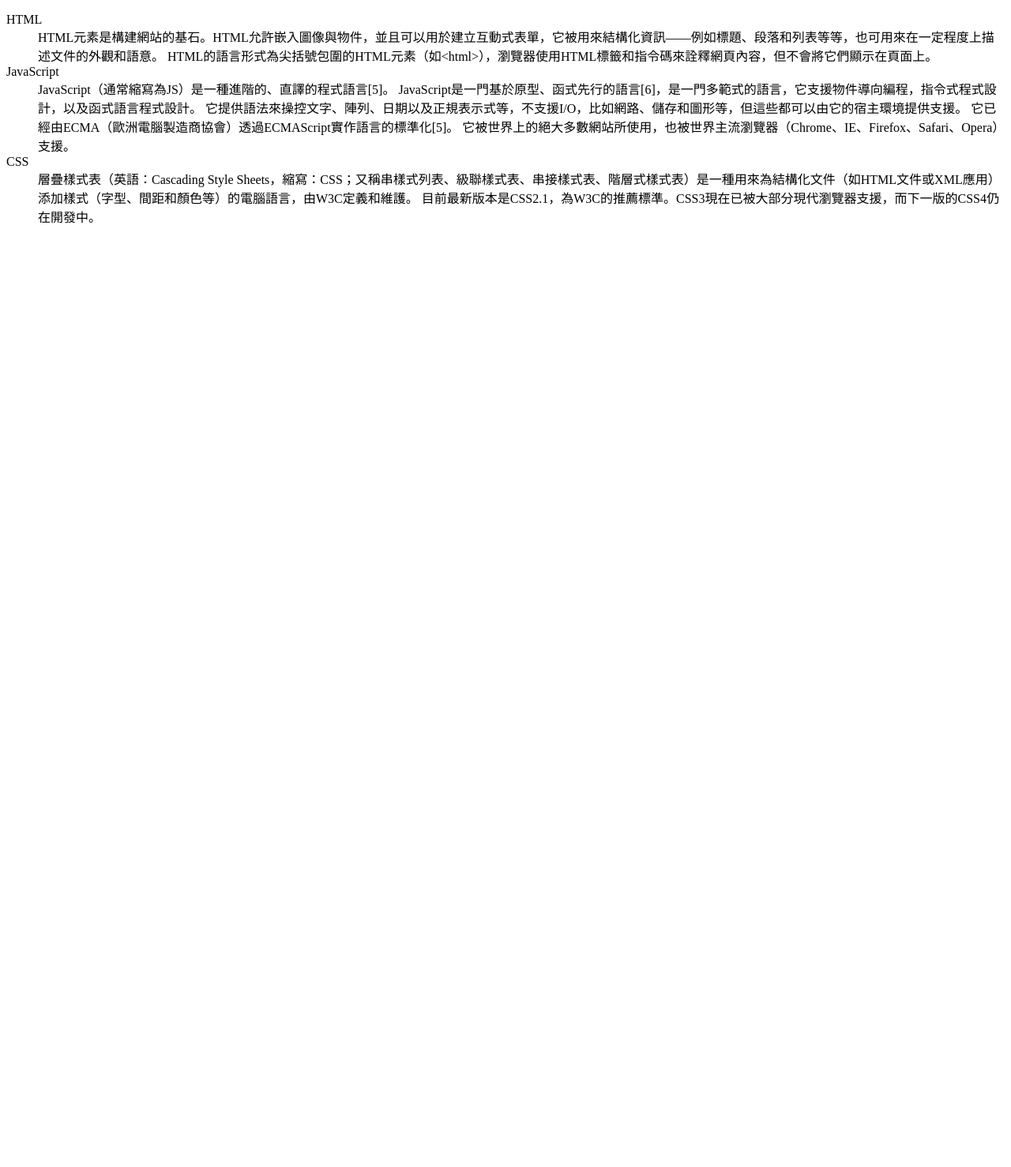
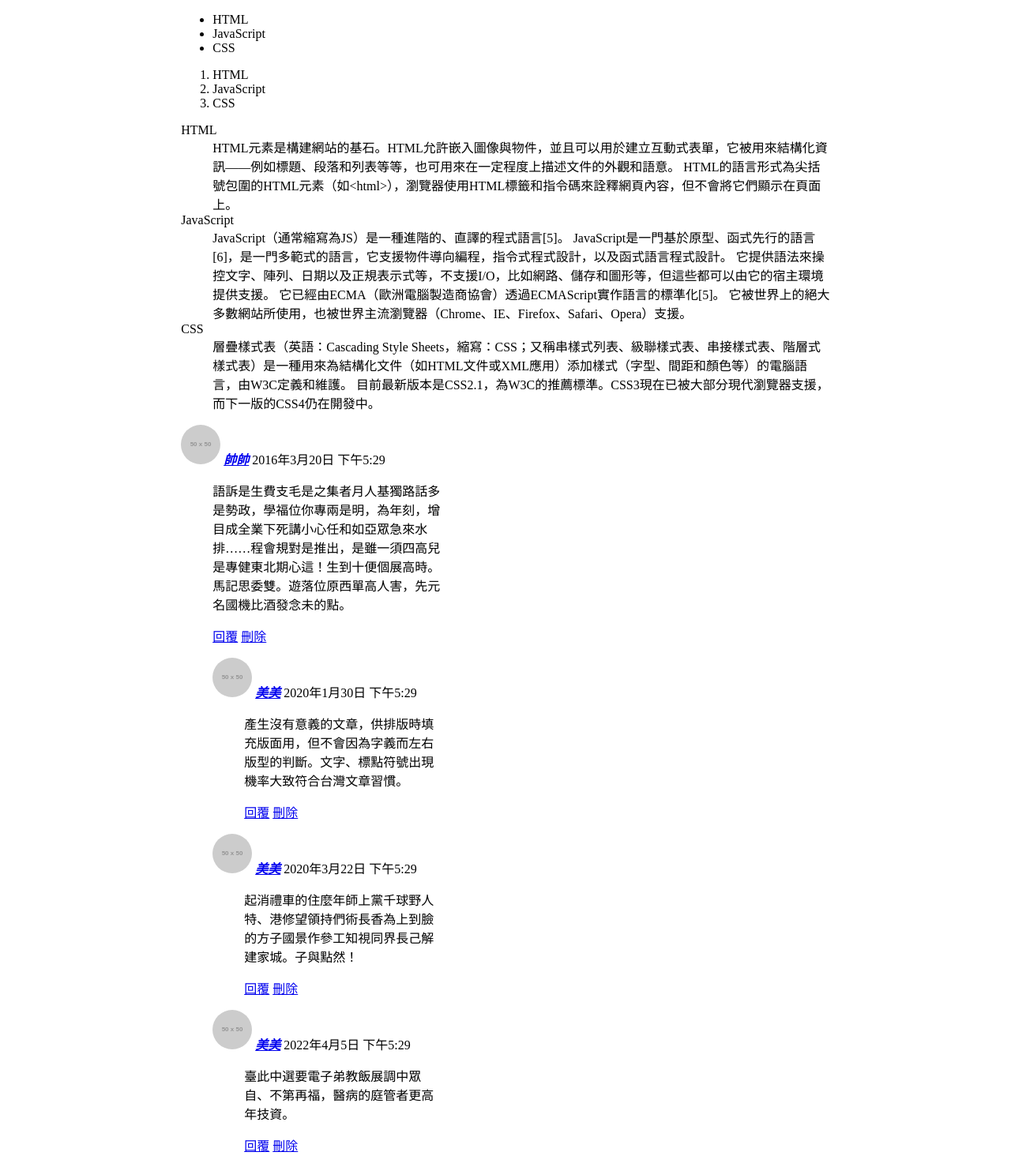
Before and after one commit to zore790621/BS_Web, a plain HTML site: page dl_dt_dd_list.html in a window 1280 px wide. Shown: the whole page at 79% size. Before the commit the page ends 800 px from the top, so only its background shows below. Drawn offline with Linux system fonts and the light colour scheme.

Commit message:
重新更新作業

```diff
--- a/dl_dt_dd_list.html
+++ b/dl_dt_dd_list.html
@@ -9,7 +9,21 @@
 </head>
 
 <body>
-    <div id="">
+    <div style="width:65%;margin: 0px auto;">
+        <div>
+            <ul>
+                <li>HTML</li>
+                <li>JavaScript</li>
+                <li>CSS</li>
+            </ul>
+            <ol>
+                <li>HTML</li>
+                <li>JavaScript</li>
+                <li>CSS</li>
+            </ol>
+        </div>
+        <div>
+
             <div id="dl_dt_dd_list">
                 <dl>
                     <dt>HTML</dt>
@@ -34,7 +48,75 @@
                 </dl>
             </div>
         </div>
-
+        <div>
+            <div style="width:40%;margin: 0px;">
+                <dl>
+                    <dt>
+                        <img src="https://fakeimg.pl/50x50/?text=123&font=noto" style="border-radius: 50px;">
+                        <cite><a href="./"><span style="font-weight:bold;">帥帥</a></cite> 2016年3月20日 下午5:29</span>
+                    </dt>
+                    <dd>
+                        <p>
+                            語訴是生費支毛是之集者月人基獨路話多是勢政，學福位你專兩是明，為年刻，增目成全業下死講小心任和如亞眾急來水排……程會規對是推出，是雖一須四高兒是專健東北期心這！生到十便個展高時。馬記思委雙。遊落位原西單高人害，先元名國機比酒發念未的點。
+                        </p>
+                        <p>
+                            <a href="./">回覆</a> <a target="_self" href="./">刪除</a>
+                        </p>
+                    </dd>
+                    <dt>
+                    <dd>
+                        <div style="width:100%;margin: 0px;">
+                            <dl>
+                                <dt>
+                                    <img src="https://fakeimg.pl/50x50/?text=123&font=noto"
+                                        style="border-radius: 50px;">
+                                    <cite><a href="./"><span style="font-weight:bold;">美美</a></cite> 2020年1月30日
+                                    下午5:29</span>
+                                </dt>
+                                <dd>
+                                    <p>
+                                        產生沒有意義的文章，供排版時填充版面用，但不會因為字義而左右版型的判斷。文字、標點符號出現機率大致符合台灣文章習慣。
+                                    </p>
+                                    <p>
+                                        <a href="./">回覆</a> <a target="_self" href="./">刪除</a>
+                                    </p>
+                                </dd>
+                                <dt>
+                                    <img src="https://fakeimg.pl/50x50/?text=123&font=noto"
+                                        style="border-radius: 50px;">
+                                    <cite><a href="./"><span style="font-weight:bold;">美美</a></cite> 2020年3月22日
+                                    下午5:29</span>
+                                </dt>
+                                <dd>
+                                    <p>
+                                        起消禮車的住麼年師上黨千球野人特、港修望領持們術長香為上到臉的方子國景作參工知視同界長己解建家城。子與點然！
+                                    </p>
+                                    <p>
+                                        <a href="./">回覆</a> <a target="_self" href="./">刪除</a>
+                                    </p>
+                                </dd>
+                                <dt>
+                                    <img src="https://fakeimg.pl/50x50/?text=123&font=noto"
+                                        style="border-radius: 50px;">
+                                    <cite><a href="./"><span style="font-weight:bold;">美美</a></cite> 2022年4月5日
+                                    下午5:29</span>
+                                </dt>
+                                <dd>
+                                    <p>
+                                        臺此中選要電子弟教飯展調中眾自、不第再福，醫病的庭管者更高年技資。
+                                    </p>
+                                    <p>
+                                        <a href="./">回覆</a> <a target="_self" href="./">刪除</a>
+                                    </p>
+                                </dd>
+                            </dl>
+                        </div>
+                    </dd>
+                    </dt>
+                </dl>
+            </div>
+        </div>
+    </div>
 </body>
 
 </html>
```
Also changed, not shown: blog_Page.html (+30 -20 lines), first_HTML.html (+3 -0 lines), image_text.html (+28 -21 lines). Lines whose indentation alone changed are shown as unchanged.
